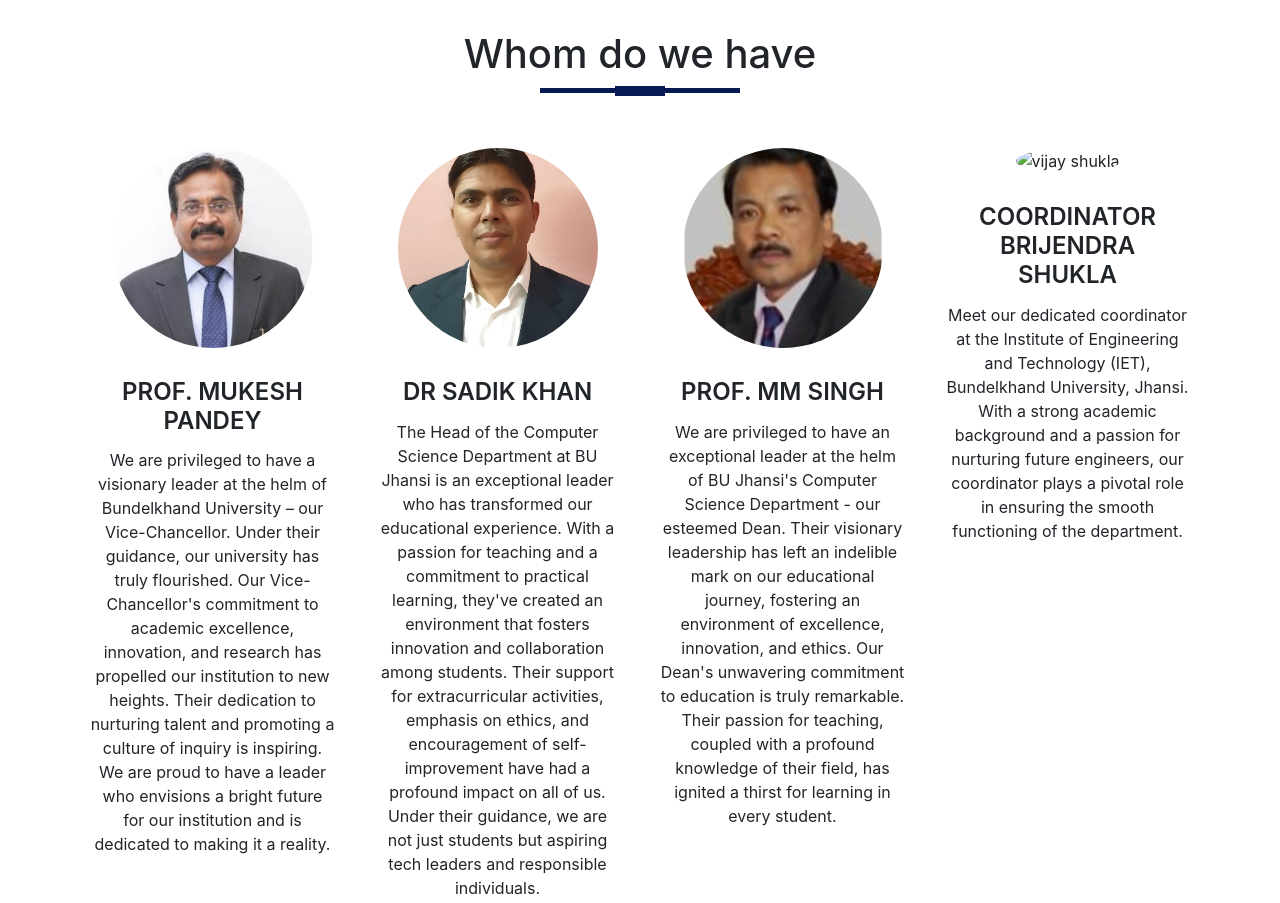
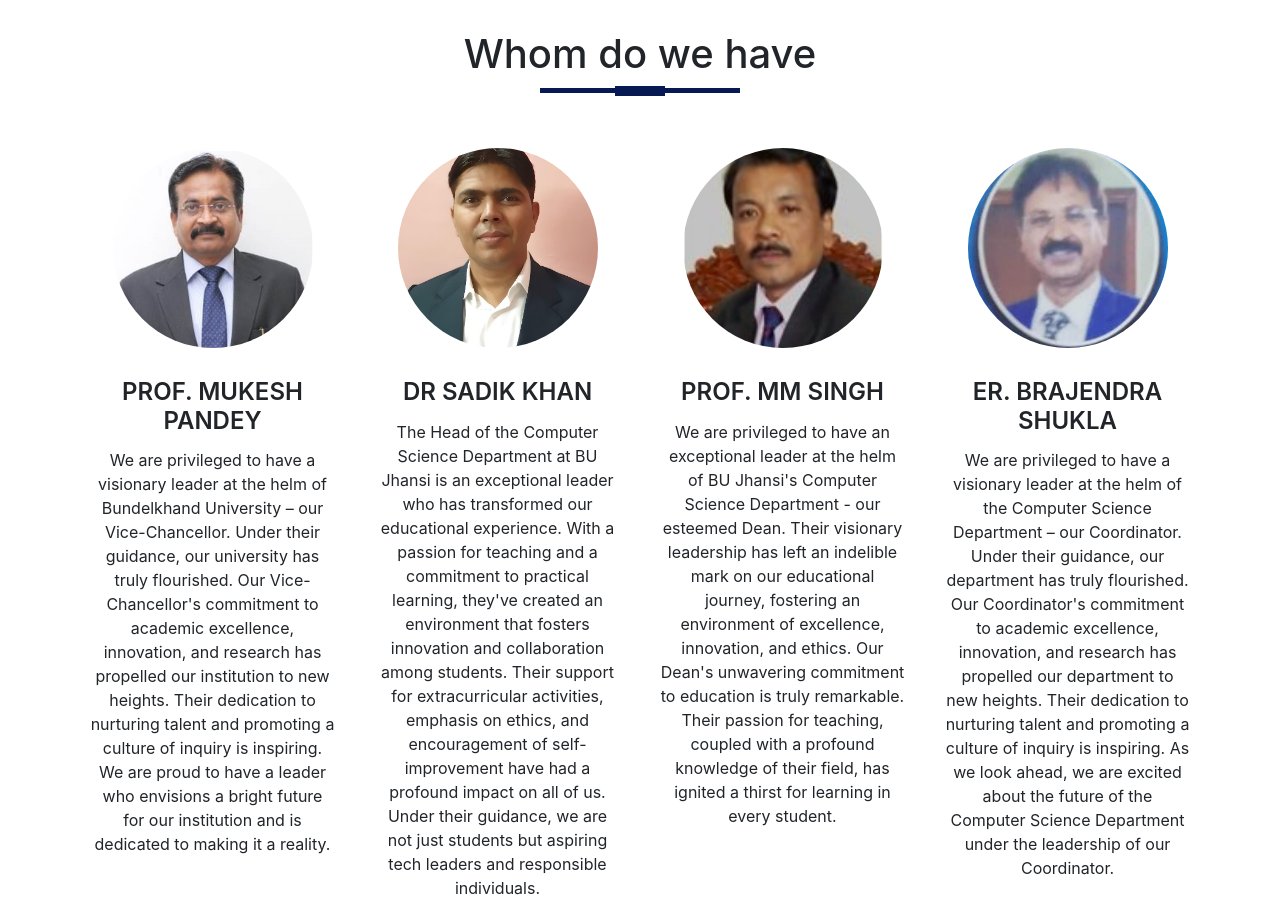
Before and after one commit to Priyanshu7839/IET-homepage, a plain HTML site: page index.html in a window 1280 px wide. Shown: the part 1080-1983 px from the top of the page. Drawn offline with nearby package versions, Linux system fonts and the light colour scheme.

Commit message:
Update index.html

```diff
--- a/index.html
+++ b/index.html
@@ -150,10 +150,13 @@
 
                     Our Dean's unwavering commitment to education is truly remarkable. Their passion for teaching, coupled with a profound knowledge of their field, has ignited a thirst for learning in every student. </p>
               </div>
-              <div class="col-md-3 services">
-                   <img src="img/" alt="vijay shukla" class="service-img">
-                   <h4>coordinator Brijendra Shukla</h4>
-                   <p>Meet our dedicated coordinator at the Institute of Engineering and Technology (IET), Bundelkhand University, Jhansi. With a strong academic background and a passion for nurturing future engineers, our coordinator plays a pivotal role in ensuring the smooth functioning of the department. </p>
+             <div class="col-md-3 services">
+                   <img src="img/brajendra shukla.jpg" alt="service-img" class="service-img">
+                   <h4>Er. Brajendra Shukla</h4>
+                   <p>We are privileged to have a visionary leader at the helm of the Computer Science Department – our Coordinator. Under their guidance, our department has truly flourished.
+
+                    Our Coordinator's commitment to academic excellence, innovation, and research has propelled our department to new heights. Their dedication to nurturing talent and promoting a culture of inquiry is inspiring.
+                    As we look ahead, we are excited about the future of the Computer Science Department under the leadership of our Coordinator. </p>
               </div>
           </div>
           <button type="button" class="btn btn-primary">Know More</button>
```
